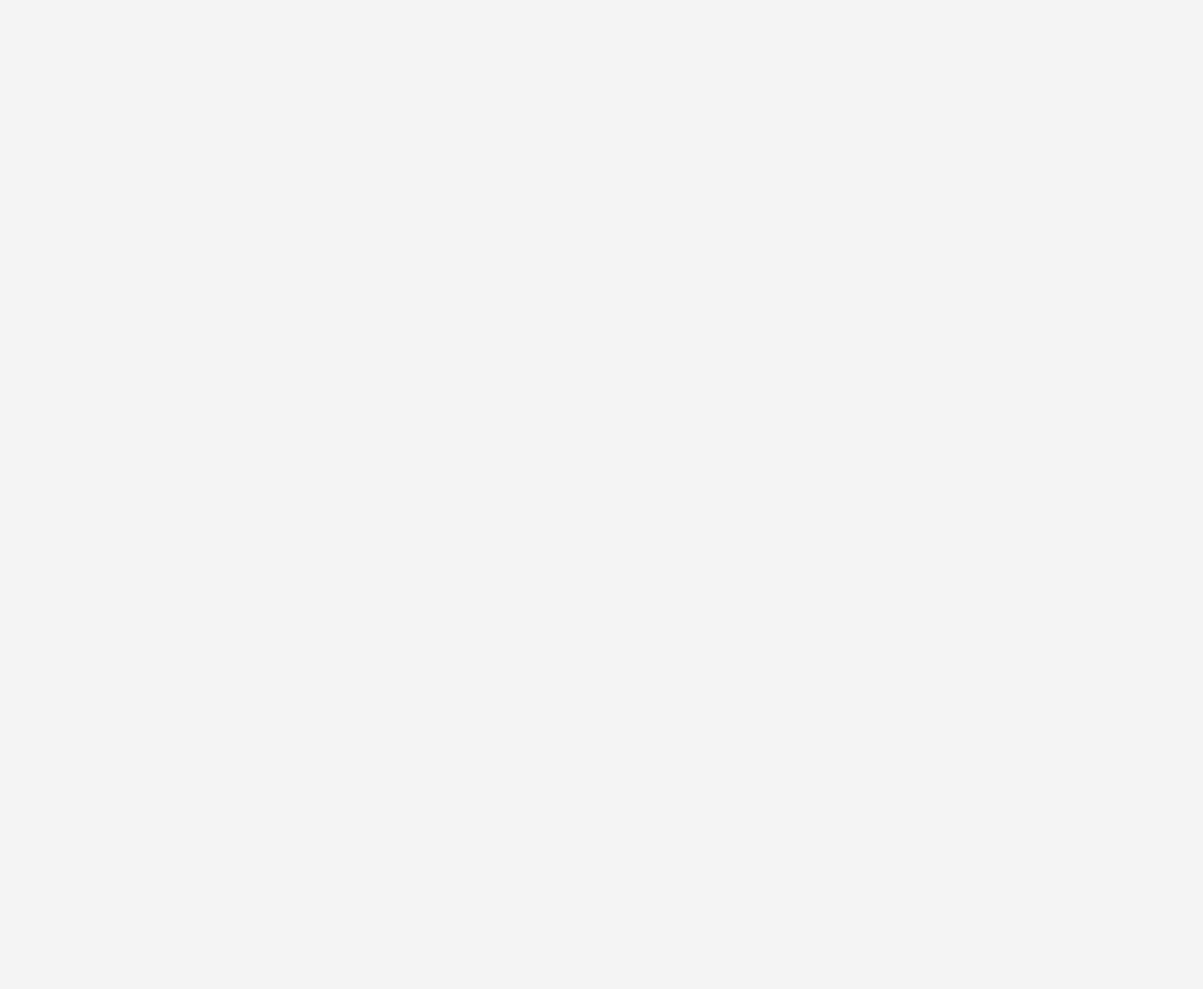
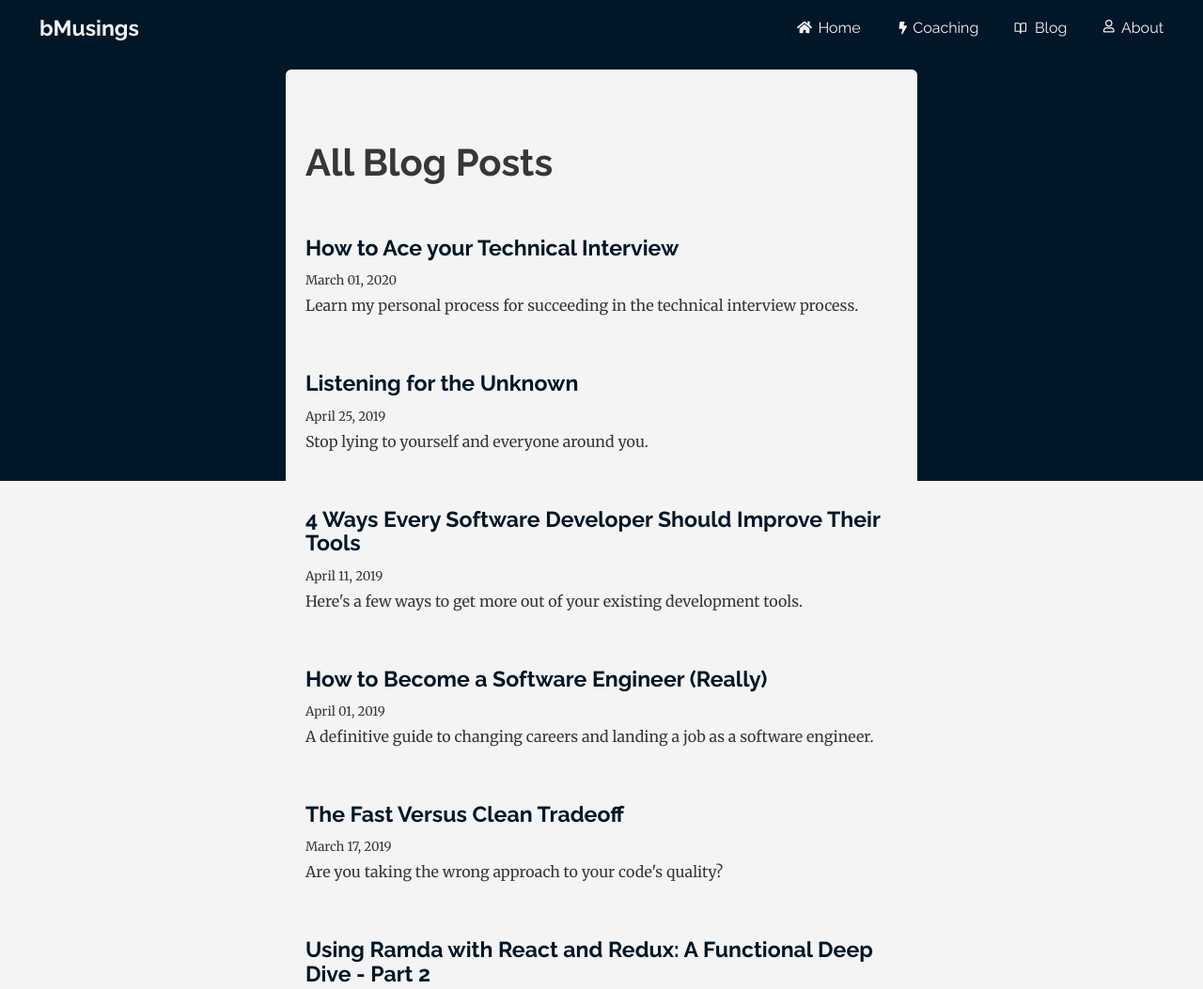
Before and after one commit to Maushundb/bmusings, a Gatsby site: page /blog in a window 1280 px wide. Before the commit this address had no page. Shown: the top 1053 px of the page at 94% size. Before the commit the page ends 800 px from the top, so only its background shows below. Built offline with nearby package versions, Linux system fonts and the light colour scheme; Gatsby itself is replaced by a stand-in of ours; some packages are replaced by stand-ins of ours.

Commit message:
Top blog posts

```diff
--- a/gatsby-node.js
+++ b/gatsby-node.js
@@ -58,6 +58,10 @@ exports.createPages = async ({ graphql, actions }) => {
     path: 'about',
     component: path.resolve('./src/pages/about.jsx'),
   });
+  createPage({
+    path: 'blog',
+    component: path.resolve('./src/pages/blog.jsx'),
+  });
 };
 
 exports.onCreateNode = ({ node, actions, getNode }) => {
--- a/src/components/header.jsx
+++ b/src/components/header.jsx
@@ -2,7 +2,7 @@ import React, { useState, useCallback } from 'react';
 import { Link } from 'gatsby';
 import styled from 'styled-components';
 import { FaHome, FaBolt, FaRegUser } from 'react-icons/fa';
-import { FiMenu, FiX } from 'react-icons/fi';
+import { FiMenu, FiX, FiBookOpen } from 'react-icons/fi';
 import useMediaQuery from '../lib/useMediaQuery';
 
 import { rhythm } from '../utils/typography';
@@ -63,13 +63,18 @@ const LinkText = styled.span`
 const HomeIcon = styled(FaHome)`
   position: relative;
   top: -1px;
+  margin-right: 2px;
 `;
 
 const CoachingIcon = styled(FaBolt)``;
+const BlogIcon = styled(FiBookOpen)`
+  margin-right: 4px;
+`;
 
 const AboutIcon = styled(FaRegUser)`
   position: relative;
   top: -2px;
+  margin-right: 2px;
 `;
 
 const HamburgerMenuRoot = styled(Flex)`
@@ -114,6 +119,9 @@ const Header = ({ title }) => {
           <HamburgerLink to={'/coaching'}>
             <HamburgerLinkText>Coaching</HamburgerLinkText>
           </HamburgerLink>
+          <HamburgerLink to={'/blog'}>
+            <HamburgerLinkText>Blog</HamburgerLinkText>
+          </HamburgerLink>
           <HamburgerLink to={'/about'}>
             <HamburgerLinkText>About</HamburgerLinkText>
           </HamburgerLink>
@@ -132,6 +140,12 @@ const Header = ({ title }) => {
         <LinkContent>
           <CoachingIcon size={'.85em'} />
           <LinkText>Coaching</LinkText>
+        </LinkContent>
+      </HeaderLink>
+      <HeaderLink to={'/blog'}>
+        <LinkContent>
+          <BlogIcon size={'.85em'} />
+          <LinkText>Blog</LinkText>
         </LinkContent>
       </HeaderLink>
       <HeaderLink to={'/about'}>
--- /dev/null
+++ b/src/pages/blog.jsx
@@ -0,0 +1,87 @@
+import React from 'react';
+import { Link, graphql } from 'gatsby';
+
+import Layout from '../components/layout';
+import SEO from '../components/seo';
+import { rhythm } from '../utils/typography';
+import ContentCard from '../components/ui/ContentCard';
+
+const BlogIndex = ({ data, location }) => {
+  const { siteTitle } = data.site.siteMetadata;
+  const posts = data.allMarkdownRemark.edges;
+
+  return (
+    <div>
+      <Layout location={location} title={siteTitle}>
+        <SEO
+          isLanding
+          keywords={[
+            `software`,
+            `engineering`,
+            `javascript`,
+            `react`,
+            `ramda`,
+            `code`,
+            `silicon`,
+            `valley`,
+          ]}
+        />
+        <ContentCard>
+          <h1>All Blog Posts</h1>
+          {posts.map(({ node }) => {
+            const { frontmatter } = node;
+            const title = frontmatter.title || node.fields.slug;
+            return (
+              <div key={node.fields.slug}>
+                <h3 style={{ marginBottom: rhythm(1 / 4) }}>
+                  <Link style={{ boxShadow: `none` }} to={node.fields.slug}>
+                    {title}
+                  </Link>
+                </h3>
+                <small>{frontmatter.date}</small>
+                <p>{frontmatter.spoiler}</p>
+              </div>
+            );
+          })}
+        </ContentCard>
+      </Layout>
+    </div>
+  );
+};
+
+export default BlogIndex;
+
+export const pageQuery = graphql`
+  query blogQuery {
+    site {
+      siteMetadata {
+        siteTitle
+      }
+    }
+
+    coachingImg: file(absolutePath: { regex: "/pair-programming.png/" }) {
+      childImageSharp {
+        fluid {
+          ...GatsbyImageSharpFluid
+        }
+      }
+    }
+    allMarkdownRemark(
+      sort: { fields: [frontmatter___date], order: DESC }
+      filter: { fileAbsolutePath: { glob: "**/blog/**" } }
+    ) {
+      edges {
+        node {
+          fields {
+            slug
+          }
+          frontmatter {
+            date(formatString: "MMMM DD, YYYY")
+            title
+            spoiler
+          }
+        }
+      }
+    }
+  }
+`;
```
Also changed, not shown: src/pages/index.js (+14 -2 lines).
